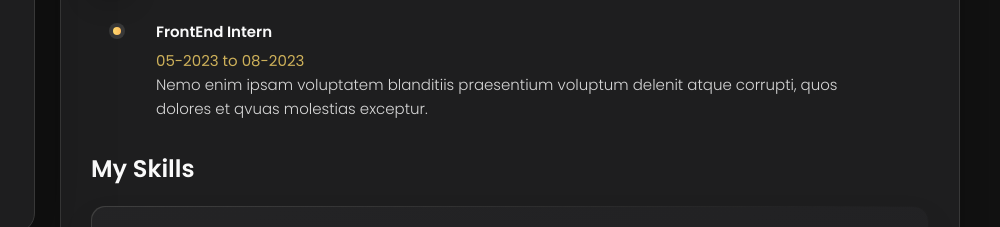
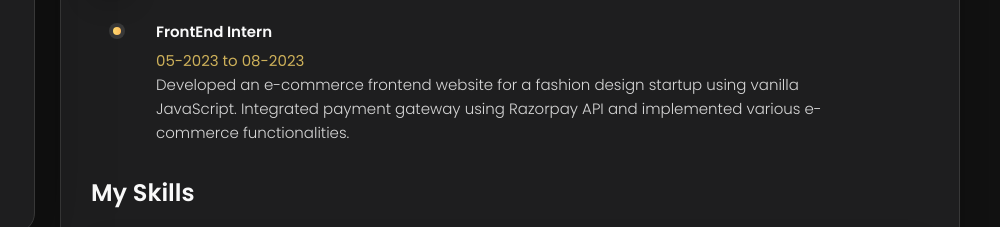
Before and after one commit to mohityadav001/masterportfolio, a plain HTML site: page index.html in a window 1280 px wide. Both pictures are taken after a click on the button "Resume". Shown: the part 512-739 px from the top of the page, 280-1280 px from the left. Drawn offline with nearby package versions, Linux system fonts and the light colour scheme.

Commit message:
editing experience

```diff
--- a/index.html
+++ b/index.html
@@ -591,9 +591,9 @@
               <span>05-2023 to 08-2023</span>
 
               <p class="timeline-text">
-                Nemo enim ipsam voluptatem blanditiis praesentium voluptum delenit atque corrupti, quos dolores et qvuas
-                molestias
-                exceptur.
+                Developed an e-commerce frontend website for a fashion design startup using vanilla JavaScript.
+                Integrated payment gateway using Razorpay API and implemented various e-commerce
+                functionalities.
               </p>
 
             </li>
```
